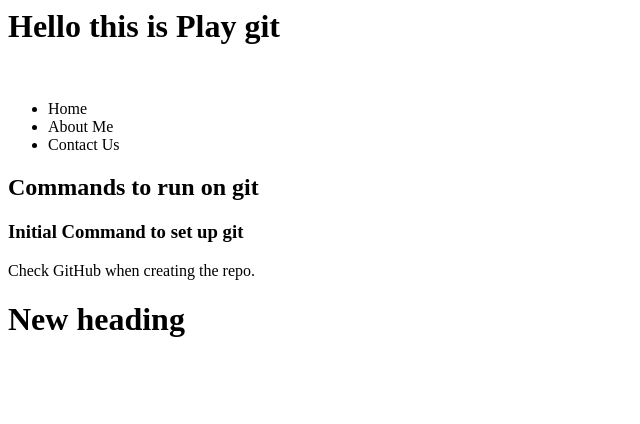
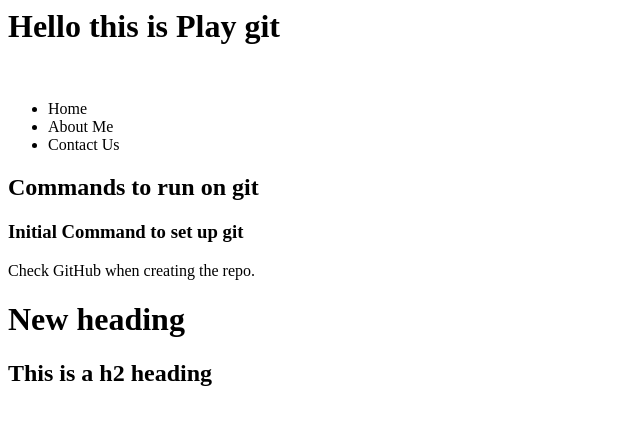
Before and after one commit to Viyath/playgit, a plain HTML site: page index.html in a window 1280 px wide. Shown: the whole page, without its empty margins (0-640 px from the left). Drawn offline with Linux system fonts and the light colour scheme.

Commit message:
added a h2 tag

```diff
--- a/index.html
+++ b/index.html
@@ -10,4 +10,5 @@
 	<h3> Initial Command to set up git</h3>
 	<p>Check GitHub when creating the repo.</p>
 	<h1>New heading</h1>
+	<h2>This is a h2 heading </h2>
 </html>
```
